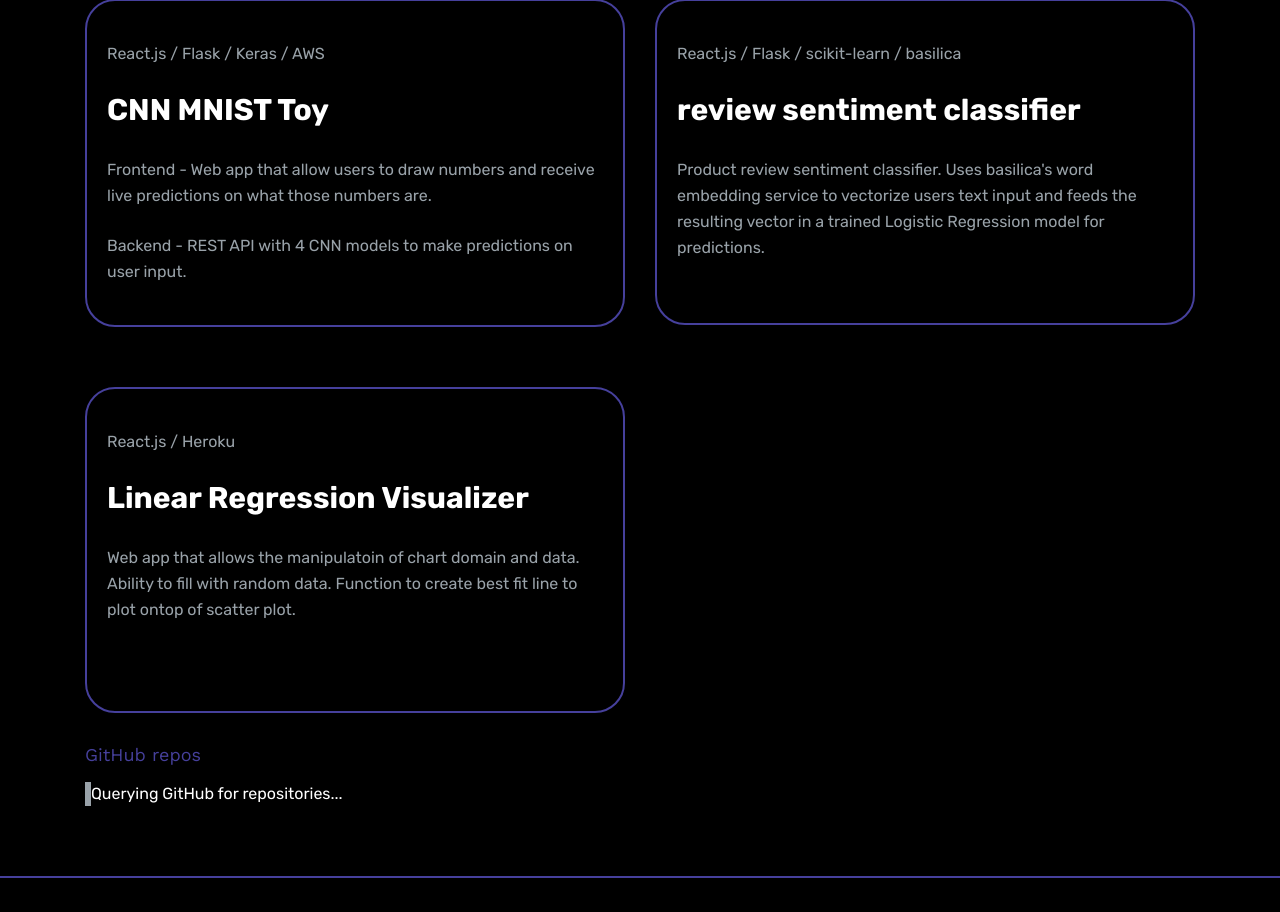
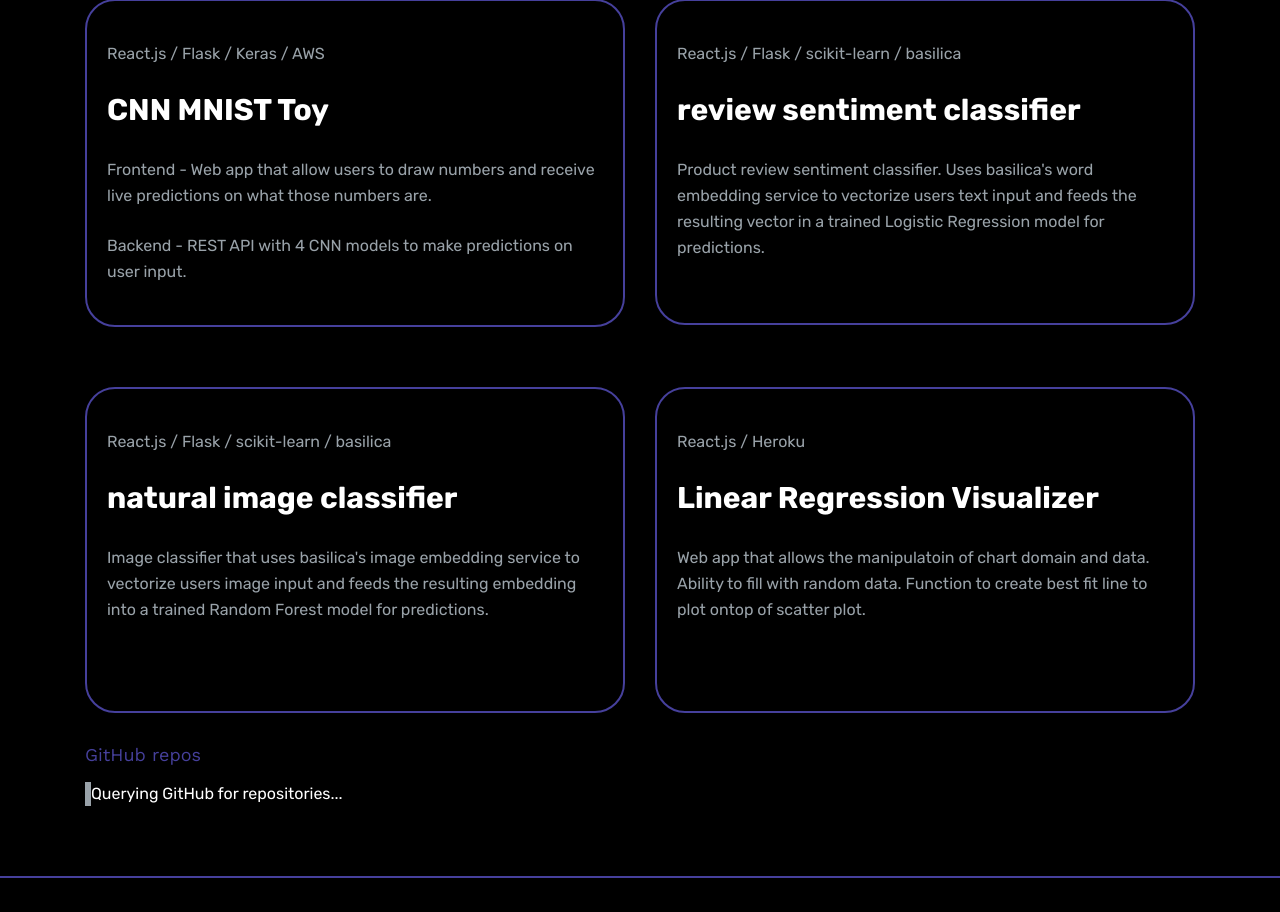
Before and after one commit to bendevera/Personal-Website, a Flask app: page /portfolio in a window 1280 px wide. Shown: the part 661-1573 px from the top of the page. Run offline with Flask 2, Linux system fonts and the light colour scheme; some libraries are stand-ins or nearby versions.

Commit message:
added natural image to portfolio

```diff
--- a/app/templates/index.html
+++ b/app/templates/index.html
@@ -8,7 +8,7 @@
 			<div class="col-xs-12 col-md-8">
 				<div class="text">
 					<h2 class="wow fadeInLeft" data-wow-duration="1s" data-wow-delay=".3s">Data Scientist &<br/>Web Developer</h2>
-					<a href="#portfolio" class="btn6">See My Portfolio</a>
+					<a href="/portfolio" class="btn6">See My Portfolio</a>
 				</div>
 			</div>
 		</div>
--- a/app/templates/portfolio.html
+++ b/app/templates/portfolio.html
@@ -31,7 +31,7 @@
             </a>
           </div>
           <div class="col-xs-12 col-md-6">
-            <a href="https://review-sentiment-frontend.herokuapp.com/" target="_blank" class="service_box wow fadeInUp" data-wow-duration=".5s" data-wow-delay="0s">
+            <a href="https://review-sentiment-frontend.herokuapp.com/" target="_blank" class="service_box wow fadeInRight" data-wow-duration=".5s" data-wow-delay="0s">
               <!-- <img src="/static/images/varfaj.png" height="50" alt=""> -->
               <p>React.js / Flask / scikit-learn / basilica</p>
               <h2 class="portfolio-mnist-heading">review sentiment classifier</h2>
@@ -40,6 +40,14 @@
           </div>
         </div>
         <div class="row">
+          <div class="col-xs-12 col-md-6">
+            <a href="https://review-sentiment-frontend.herokuapp.com/image" target="_blank" class="service_box wow fadeInUp" data-wow-duration=".5s" data-wow-delay="0s">
+              <!-- <img src="/static/images/varfaj.png" height="50" alt=""> -->
+              <p>React.js / Flask / scikit-learn / basilica</p>
+              <h2 class="portfolio-mnist-heading">natural image classifier</h2>
+              <p>Image classifier that uses basilica's image embedding service to vectorize users image input and feeds the resulting embedding into a trained Random Forest model for predictions.</p>
+            </a>
+          </div>
           <div class="col-xs-12 col-md-6">
             <a href="https://regression-visualizer.herokuapp.com/" target="_blank" class="service_box wow fadeInRight" data-wow-duration=".5s" data-wow-delay="0s">
               <!-- <img src="/static/images/varfaj.png" height="50" alt=""> -->
```
